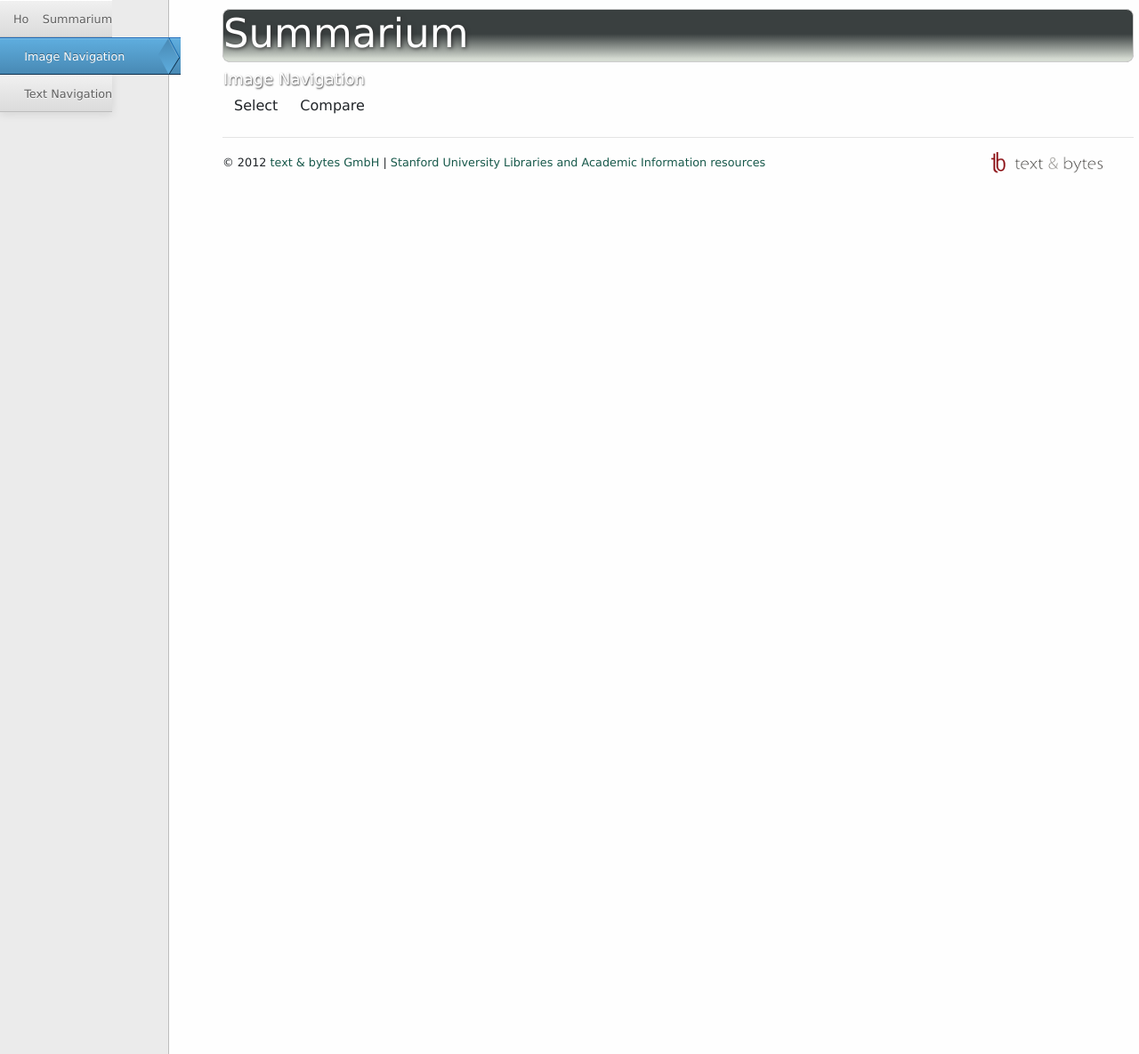
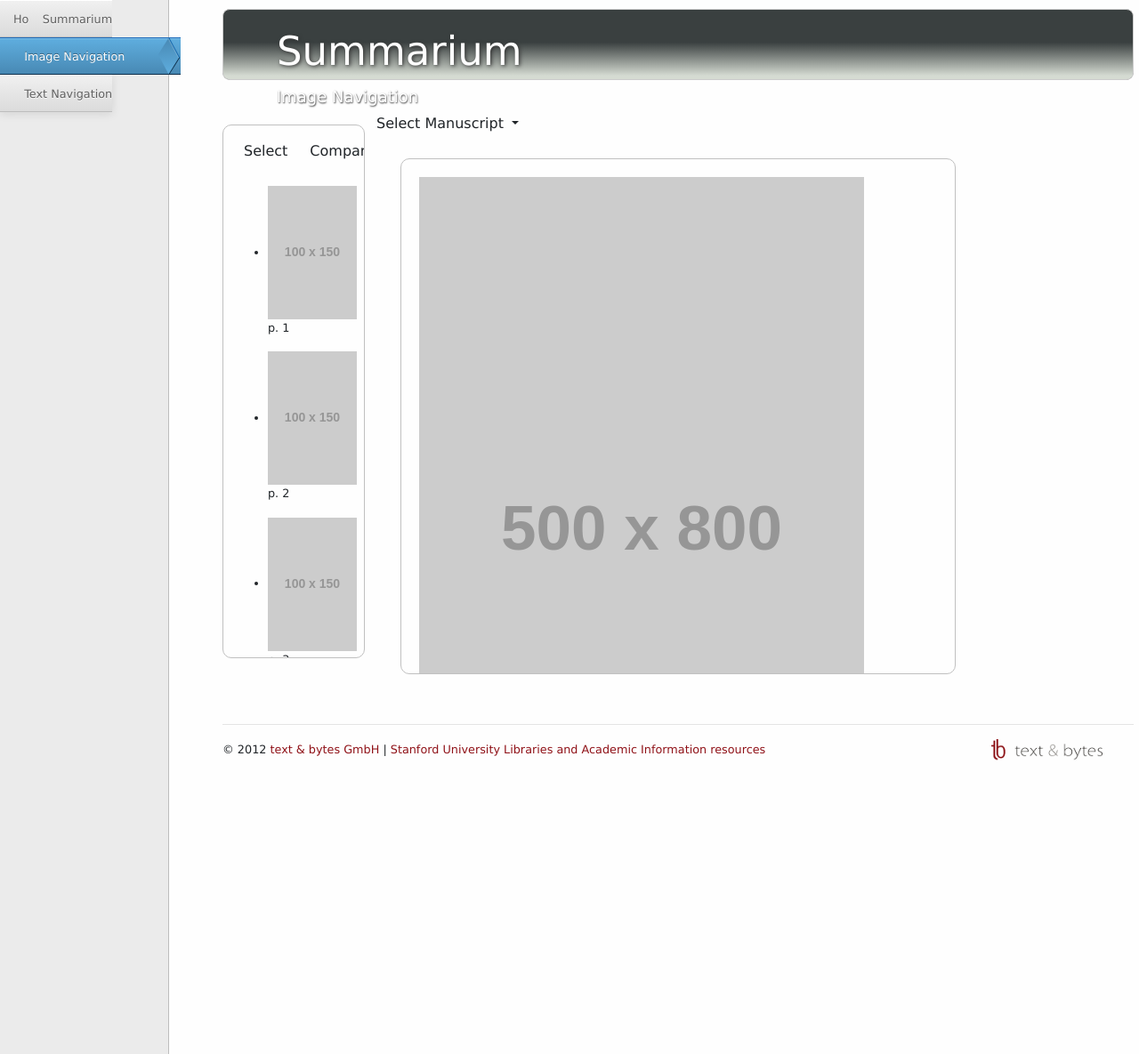
Before and after one commit to DMSTech/summarium, a CodeIgniter app: page /summarium/image in a window 1280 px wide. Shown: the whole page at 89% size. Run offline with CodeIgniter, Linux system fonts and the light colour scheme; some libraries are stand-ins or nearby versions.

Commit message:
Image Navigation Mockup

```diff
--- a/application/views/image_view.php
+++ b/application/views/image_view.php
@@ -38,16 +38,59 @@
 	        <h2>Image Navigation</h2>
 	      </div>
 		  <div class="btn-group">
+			  <a class="btn dropdown-toggle" data-toggle="dropdown" href="#">
+				  Select Manuscript
+				  <span class="caret"></span>
+			  </a>
+			  <ul class="dropdown-menu">
+				  <li><a href="#">Manuscript 1</a></li>
+				  <li><a href="#">Manuscript 2</a></li>
+				  <li><a href="#">Manuscript 3</a></li>
+				  <li><a href="#">Manuscript 4</a></li>
+			  </ul>
+		  </div>
+		  <div id="image_select">
+		  <div class="btn-group" data-toggle="buttons-radio">
 		      <button class="btn">Select</button>
 		      <button class="btn">Compare</button>
 		  </div>
-		  <div id="image_select">
-
+  		  <ul class="thumbnails vertical">
+  		      <li>
+  		          <div class="thumbnail">
+  		              <img src="http://placehold.it/100x150" alt="">
+  		              <p>p. 1</p>
+  		          </div>
+  		      </li>
+  		      <li>
+  		          <div class="thumbnail">
+  		              <img src="http://placehold.it/100x150" alt="">
+  		              <p>p. 2</p>
+  		          </div>
+  		      </li>
+  		      <li>
+  		          <div class="thumbnail">
+  		              <img src="http://placehold.it/100x150" alt="">
+  		              <p>p. 3</p>
+  		          </div>
+  		      </li>
+  		      <li>
+  		          <div class="thumbnail">
+  		              <img src="http://placehold.it/100x150" alt="">
+  		              <p>p. 4</p>
+  		          </div>
+  		      </li>
+  		      <li>
+  		          <div class="thumbnail">
+  		              <img src="http://placehold.it/100x150" alt="">
+  		              <p>p. 5</p>
+  		          </div>
+  		      </li>
+  		      </ul>
 		  </div>
 		  <div id="image_detail_view">
-
+		  	<img src="http://placehold.it/500x800" alt="">
 		  </div>
-
+		 <br />
 	   <?php include(APPPATH . 'views/partials/_footer.php'); ?>
 	  </div> <!-- /container-fluid -->
 	</div>
@@ -57,6 +100,7 @@
 	<script src="<?php echo site_url(); ?>js/libs/bootstrap/collapse.js"></script>
 	<script src="<?php echo site_url(); ?>js/libs/bootstrap/dropdown.js"></script>
 	<script src="<?php echo site_url(); ?>js/libs/bootstrap/modal.js"></script>
+	<script src="<?php echo site_url(); ?>js/libs/bootstrap/button.js"></script>
 	<script src="<?php echo site_url(); ?>js/plugins.js"></script>
 	<script src="<?php echo site_url(); ?>js/summarium.js"></script>
 
--- a/css/summarium.css
+++ b/css/summarium.css
@@ -31,6 +31,8 @@ label {
 .content-container .container-fluid {
   padding: 0;
 }
+
+/* generic classes */
 
 .center {
 	margin:auto !important;
@@ -93,7 +95,8 @@ label {
 }
 
 .hero-unit-subpage {
-	max-height:60px;
+	max-height:80px;
+	padding:20px 60px;
 }
 
 .bottom-content-container hr {
@@ -112,6 +115,10 @@ label {
 
 .footer_logo {
   margin-left:250px;
+}
+
+footer a {
+  color:#901319;
 }
 
 /* Navigation Sidebar */
@@ -218,3 +225,39 @@ label {
 	padding-left:25%;
 	padding-bottom:20%;
 }
+
+/* End Summarium Page */
+
+/* Image Navigation */
+
+.vertical {
+	margin-top:20px;
+}
+
+.vertical li {
+	clear:both;
+}
+
+#image_select {
+	border-radius: 10px;
+	-moz-border-radius: 10px;
+	-webkit-border-radius: 10px;
+	border: 1px solid silver;
+	height: 600px;
+	width:160px;
+	overflow:scroll;
+	margin:20px 0;
+	padding:10px;
+	float:left;
+}
+
+#image_detail_view {
+	border-radius: 10px;
+	-moz-border-radius: 10px;
+	-webkit-border-radius: 10px;
+	border: 1px solid silver;
+	margin:20px 200px;
+	padding:20px;
+	height:580px;
+	overflow:scroll;
+}
```
